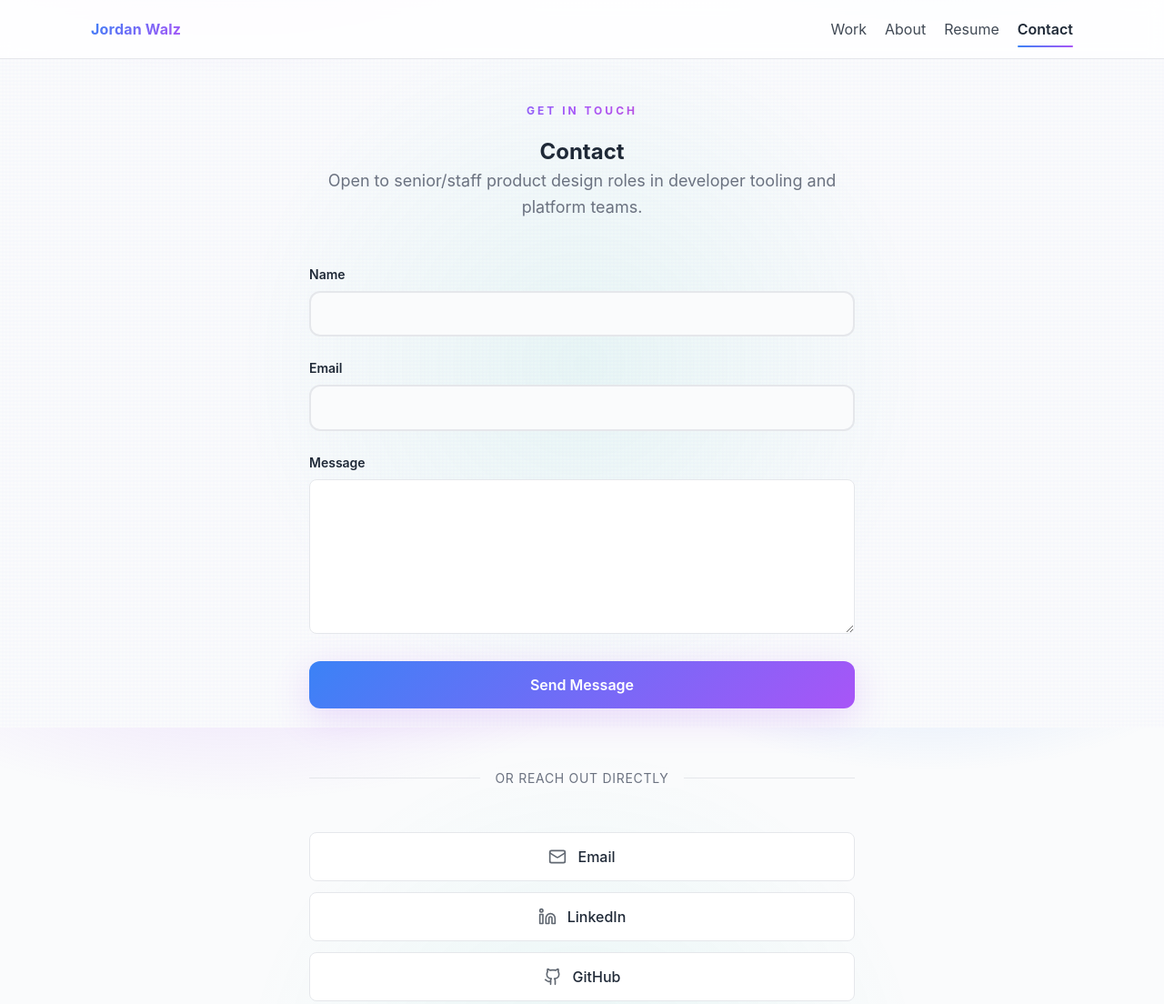
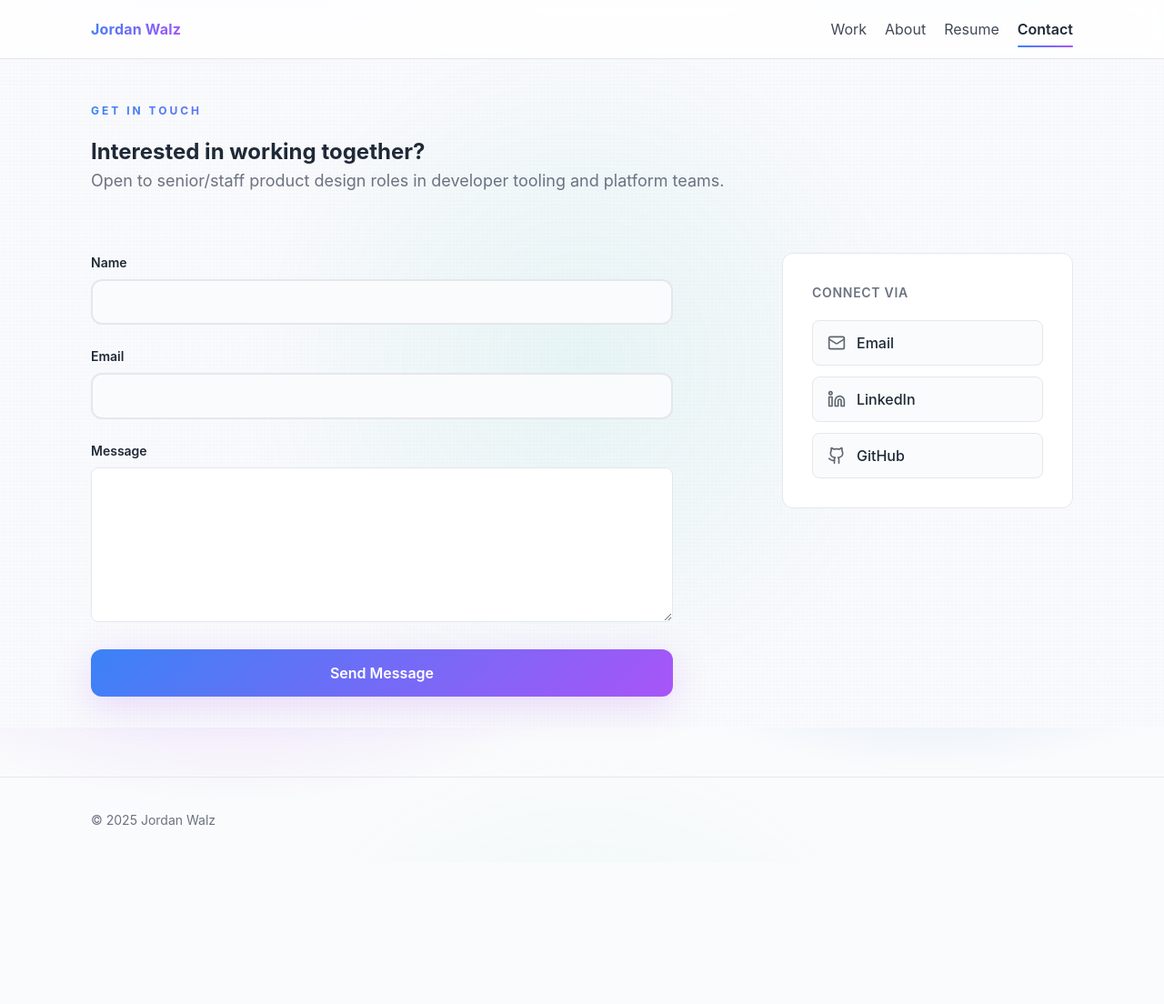
Before and after one commit to jrdnwlz/portfolio, a website: page contact.html in a window 1280 px wide. Shown: the top 1104 px of the page at 91% size. After the commit the page ends 948 px from the top, so only its background shows below. Drawn offline with Linux system fonts and the light colour scheme.

Commit message:
Refactor contact page layout with improved structure and styling for better user experience

```diff
--- a/assets/css/style.css
+++ b/assets/css/style.css
@@ -2039,16 +2039,25 @@ main {
    Contact Page
    ========================================================================== */
 
-.contact-content {
-  max-width: 600px;
-  margin: 0 auto;
-  text-align: center;
+.contact-header {
+  max-width: 800px;
+  margin-bottom: 64px;
+}
+
+.contact-layout {
+  display: grid;
+  grid-template-columns: 1fr 320px;
+  gap: 64px;
+  align-items: start;
+}
+
+.contact-main {
+  max-width: 640px;
 }
 
 /* Contact Form */
 .contact-form {
-  margin-bottom: 64px;
-  text-align: left;
+  margin-top: 0;
 }
 
 .form-group {
@@ -2096,32 +2105,14 @@ main {
   cursor: pointer;
 }
 
-/* Contact Divider */
-.contact-divider {
-  position: relative;
-  text-align: center;
-  margin: 48px 0;
-}
-
-.contact-divider::before {
-  content: '';
-  position: absolute;
-  top: 50%;
-  left: 0;
-  right: 0;
-  height: 1px;
-  background: var(--border);
-}
-
-.contact-divider span {
-  position: relative;
-  display: inline-block;
-  padding: 0 16px;
-  background: var(--bg);
-  color: var(--muted);
-  font-size: 14px;
-  text-transform: uppercase;
-  letter-spacing: 0.05em;
+/* Contact Sidebar */
+.contact-sidebar {
+  position: sticky;
+  top: 100px;
+  padding: 32px;
+  background: var(--surface);
+  border: 1px solid var(--border);
+  border-radius: 12px;
 }
 
 /* Contact Links */
@@ -2134,10 +2125,9 @@ main {
 .contact-link {
   display: flex;
   align-items: center;
-  justify-content: center;
   gap: 12px;
-  padding: 14px 24px;
-  background: var(--surface);
+  padding: 12px 16px;
+  background: var(--bg);
   border: 1px solid var(--border);
   border-radius: 8px;
   color: var(--text);
@@ -2147,9 +2137,9 @@ main {
 }
 
 .contact-link:hover {
-  transform: translateY(-2px);
+  transform: translateX(4px);
   border-color: var(--accent-purple);
-  box-shadow: 0 4px 12px rgba(0, 0, 0, 0.15);
+  box-shadow: 0 2px 8px rgba(0, 0, 0, 0.1);
 }
 
 .contact-link svg {
@@ -2163,12 +2153,21 @@ main {
 }
 
 /* Responsive */
+@media (max-width: 1024px) {
+  .contact-layout {
+    grid-template-columns: 1fr 280px;
+    gap: 48px;
+  }
+}
+
 @media (max-width: 768px) {
-  .contact-content {
-    text-align: left;
-  }
-
-  .contact-divider {
-    margin: 36px 0;
-  }
-}
+  .contact-layout {
+    grid-template-columns: 1fr;
+    gap: 48px;
+  }
+
+  .contact-sidebar {
+    position: static;
+    padding: 24px;
+  }
+}
--- a/contact.html
+++ b/contact.html
@@ -43,12 +43,17 @@
   <main>
     <section class="section">
       <div class="container">
-        <div class="contact-content">
+        <!-- Contact Header -->
+        <div class="contact-header">
           <h4 class="kicker" style="margin-bottom: 18px;">Get in Touch</h4>
-          <h1 class="gradient-text">Contact</h1>
-          <p class="lead" style="margin-bottom: 48px;">Open to senior/staff product design roles in developer tooling and platform teams.</p>
+          <h1 class="gradient-text">Interested in working together?</h1>
+          <p class="lead">Open to senior/staff product design roles in developer tooling and platform teams.</p>
+        </div>
 
-          <!-- Contact Form -->
+        <!-- Contact Layout -->
+        <div class="contact-layout">
+          <!-- Main Contact Form -->
+          <div class="contact-main">
             <form class="contact-form" action="https://formspree.io/f/xnnwredl" method="POST">
               <div class="form-group">
                 <label for="name">Name</label>
@@ -70,11 +75,11 @@
 
               <button type="submit" class="btn primary">Send Message</button>
             </form>
+          </div>
 
-          <!-- Direct Contact Links -->
-          <div class="contact-divider">
-            <span>Or reach out directly</span>
-          </div>
+          <!-- Sidebar Contact Links -->
+          <aside class="contact-sidebar">
+            <h4 style="font-size: 14px; font-weight: 600; color: var(--muted); margin-bottom: 20px; text-transform: uppercase; letter-spacing: 0.05em;">Connect Via</h4>
 
             <div class="contact-links">
               <a class="contact-link" href="mailto:jwalz@sonatype.com">
@@ -100,6 +105,7 @@
                 <span>GitHub</span>
               </a>
             </div>
+          </aside>
         </div>
       </div>
     </section>
```
Lines whose indentation alone changed are shown as unchanged.
